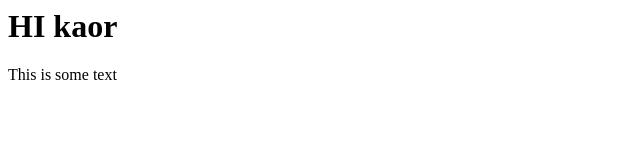
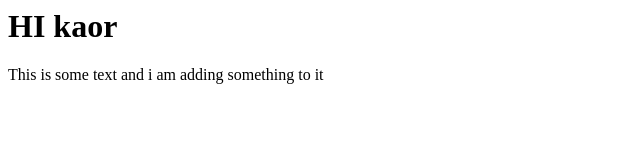
Before and after one commit to Maqhawethabethe/Json, a website: page index.html in a window 1280 px wide. Shown: the whole page, without its empty margins (0-640 px from the left). Drawn offline with Linux system fonts and the light colour scheme.

Commit message:
my second commit

```diff
--- a/index.html
+++ b/index.html
@@ -7,6 +7,7 @@
 </head>
 <body>
     <h1>HI kaor</h1>
-    <p>This is some text</p>
+    <p>This is some text and i am adding something to it</p>
+
 </body>
 </html>
```
Also changed, not shown: package.json (added, +24 -0 lines), 2 other files.
